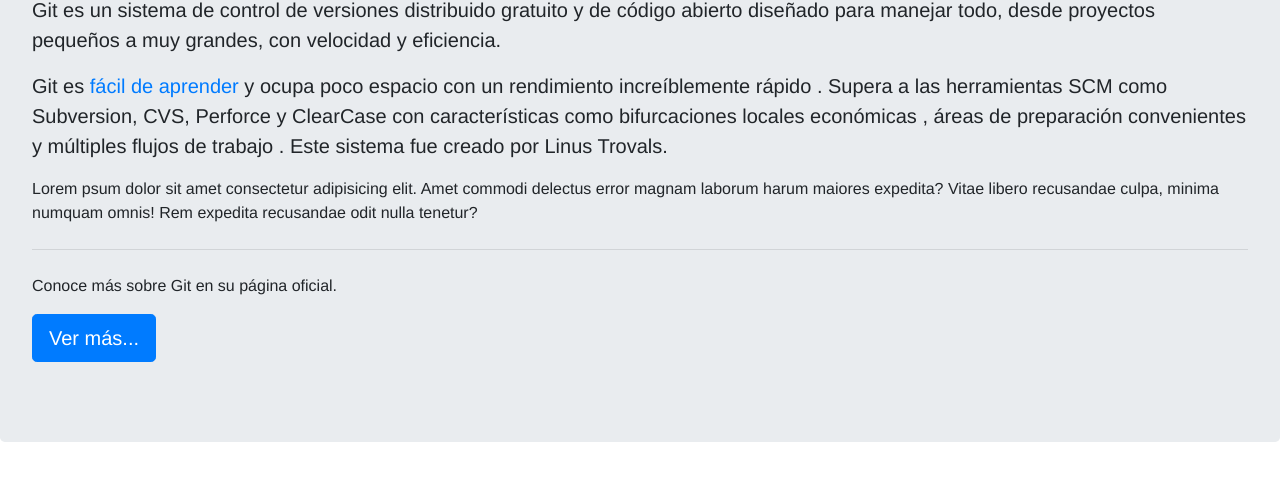
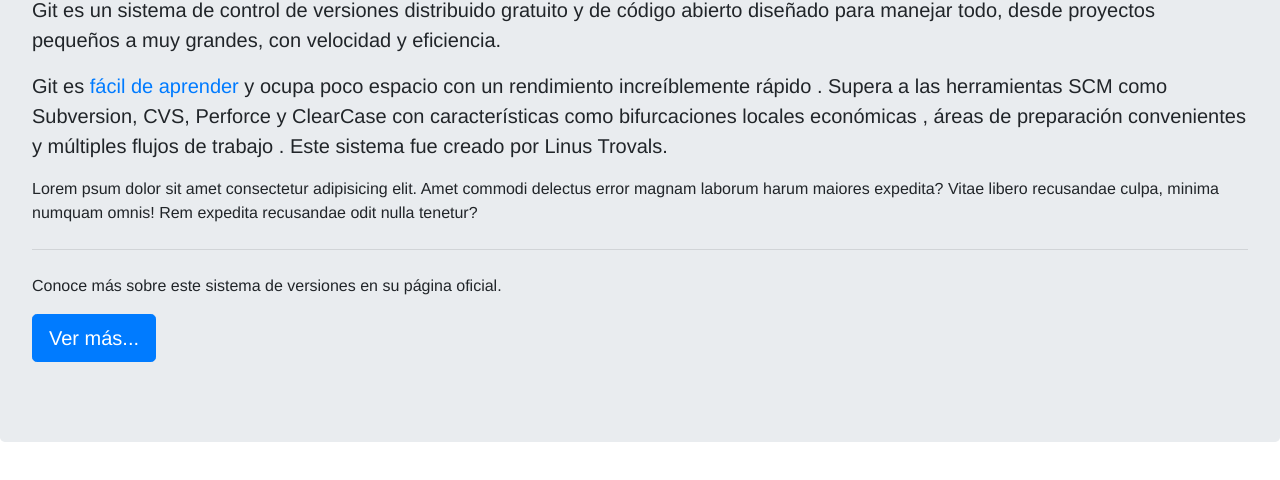
Before and after one commit to facusanchezok/proyectosrolling, a plain HTML site: page index.html in a window 1280 px wide. Shown: the part 202-682 px from the top of the page. Drawn offline with nearby package versions, Linux system fonts and the light colour scheme.

Commit message:
primer commit

```diff
--- a/index.html
+++ b/index.html
@@ -48,7 +48,7 @@
           Lorem psum dolor sit amet consectetur adipisicing elit. Amet commodi delectus error magnam laborum harum maiores expedita? Vitae libero recusandae culpa, minima numquam omnis! Rem expedita recusandae odit nulla tenetur?
         </p>
         <hr class="my-4" />
-        <p>Conoce más sobre Git en su página oficial.</p>
+        <p>Conoce más sobre este sistema de versiones en su página oficial.</p>
         <p class="lead">
           <a
             class="btn btn-primary btn-lg"
```
